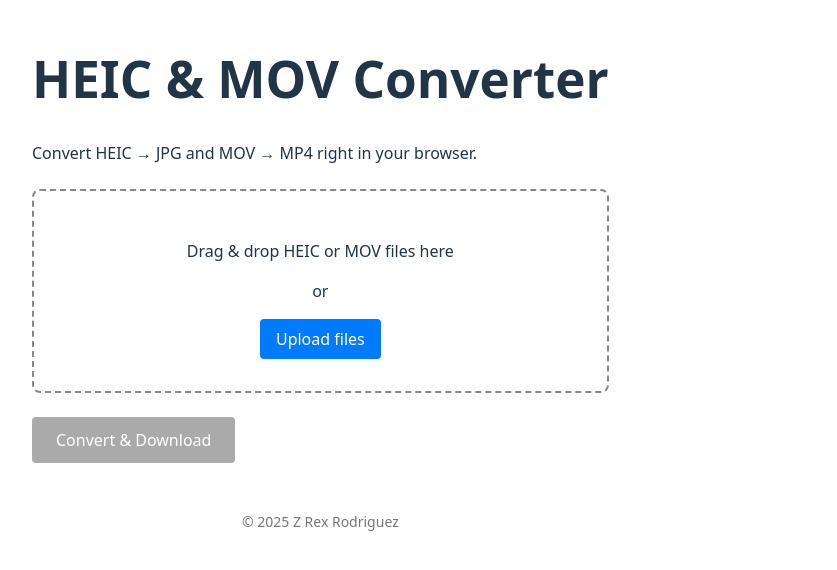
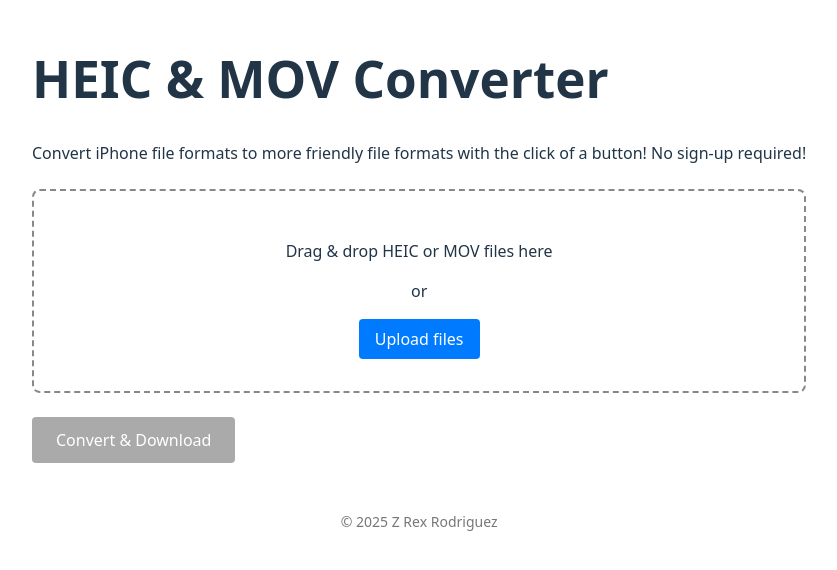
Before and after one commit to ze-e/heic-converter, a React (Vite) app in the folder frontend/: page / in a window 1280 px wide. Shown: the part 126-696 px from the top of the page, without its empty margins (0-837 px from the left). Built offline with nearby package versions, Linux system fonts and the light colour scheme.

Commit message:
finishing touches

```diff
--- a/frontend/src/App.jsx
+++ b/frontend/src/App.jsx
@@ -141,7 +141,7 @@ const handleConvert = async () => {
   return (
     <div className="app">
       <h1>HEIC & MOV Converter</h1>
-      <p>Convert HEIC → JPG and MOV → MP4 right in your browser.</p>
+      <p>Convert iPhone file formats to more friendly file formats with the click of a button! No sign-up required!</p>
 
       <div
         className={`dropzone ${isDragging ? 'dragging' : ''}`}
```
